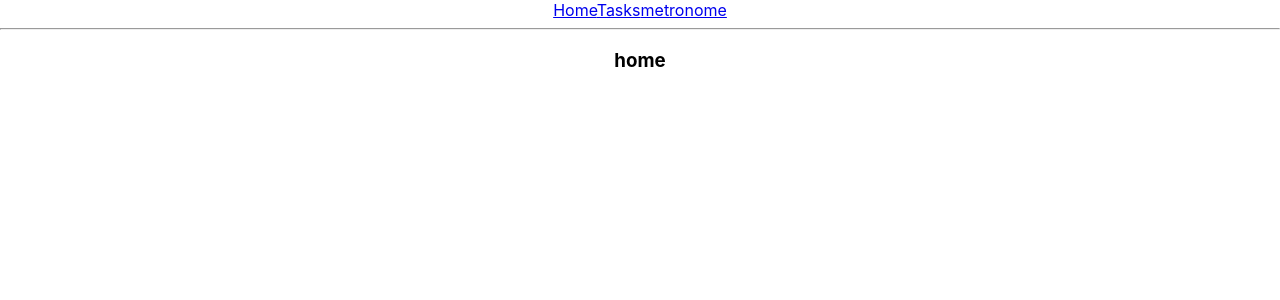
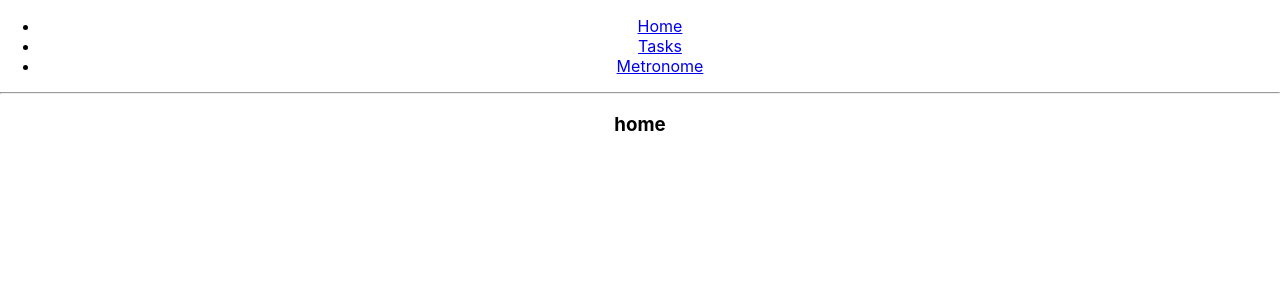
Before and after one commit to tmplmimos/react-json-sever-crud-tutorial, a React (Create React App) app: page / in a window 1280 px wide. Shown: the top 300 px of the page. Built offline with nearby package versions, Linux system fonts and the light colour scheme.

Commit message:
誤字と html 構造を修正

```diff
--- a/src/Links.js
+++ b/src/Links.js
@@ -4,11 +4,17 @@ import { Link } from 'react-router-dom'
 class Links extends React.Component {
   render(){
     return(
-      <div>
-        <Link to="/">Home</Link>
-        <Link to="/Tasks">Tasks</Link>
-        <Link to="/metronome">metronome</Link>
-      </div>
+      <ul>
+        <li>
+          <Link to="/">Home</Link>
+        </li>
+        <li>
+          <Link to="/Tasks">Tasks</Link>
+        </li>
+        <li>
+          <Link to="/Metronome">Metronome</Link>
+        </li>
+      </ul>
     )
   }
 }
```
